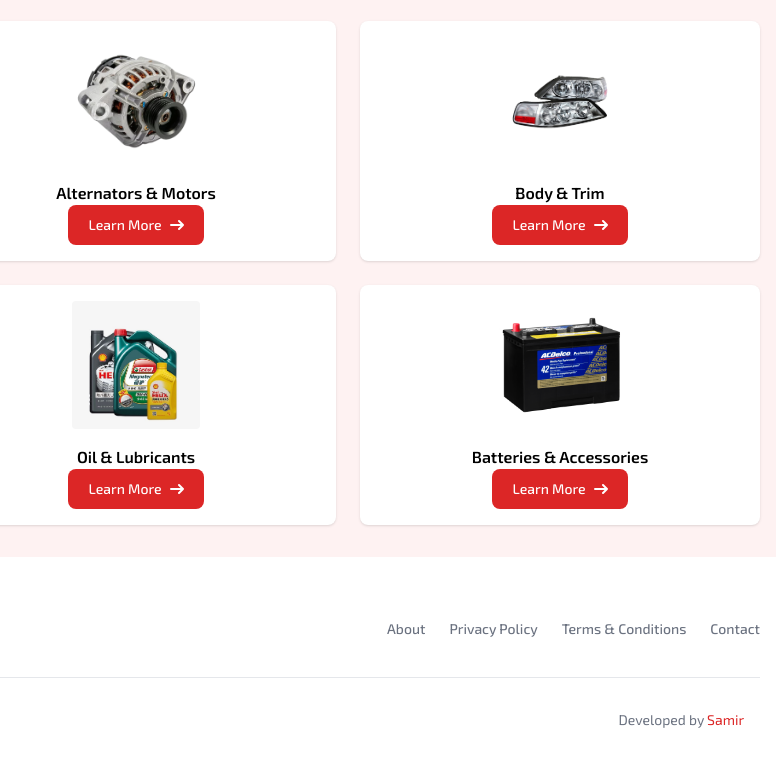
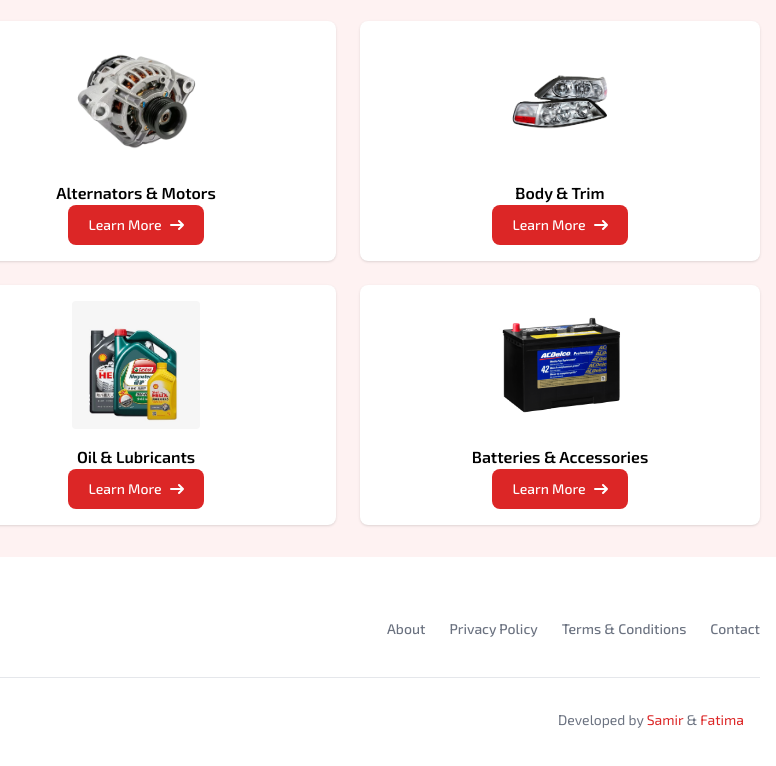
Before and after one commit to Samir-Rajani/Rajani-Auto, a plain HTML site: page index.html in a window 1280 px wide. Shown: the part 1471-2237 px from the top of the page, 504-1280 px from the left. Drawn offline with nearby package versions, Linux system fonts and the light colour scheme.

Commit message:
Update index.html

```diff
--- a/index.html
+++ b/index.html
@@ -435,8 +435,10 @@
       <hr class="my-6 border-gray-200 sm:mx-auto dark:border-gray-700 lg:my-8" />
       <div class="container mx-auto px-4 flex justify-between">
         <p class="m-0">COPYRIGHT © 2025 RAJANI AUTO SPARE PARTS LLC. ALL RIGHTS RESERVED. </p>
-        <p class="m-0">Developed by <a href="https://www.linkedin.com/in/SamirRajani"
-            class="hover:underline text-red-600">Samir</a></p>
+        <p class="m-0">Developed by
+          <a href="https://www.linkedin.com/in/SamirRajani" class="hover:underline text-red-600">Samir</a> &
+          <a href="https://www.linkedin.com/in/muhattarfatima/" class="hover:underline text-red-600">Fatima</a>
+        </p>
       </div>
     </div>
   </footer>
```
